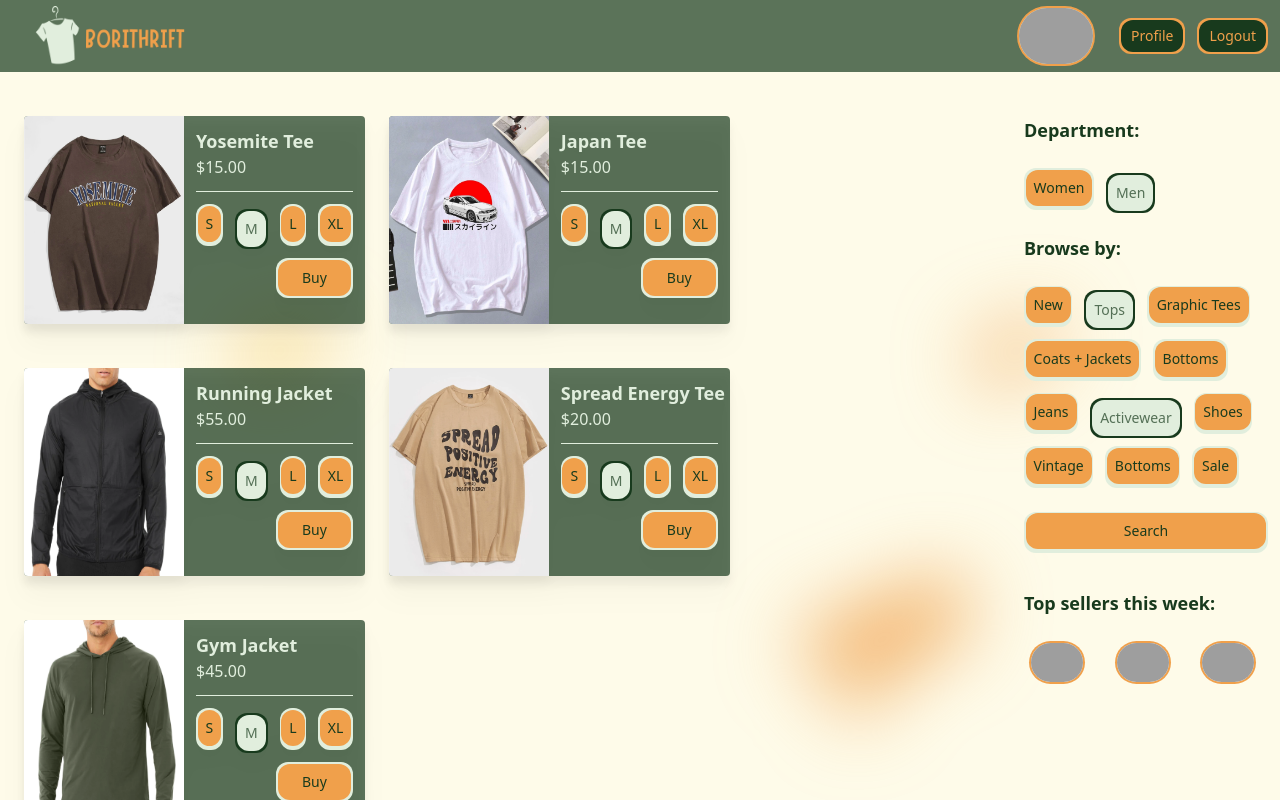
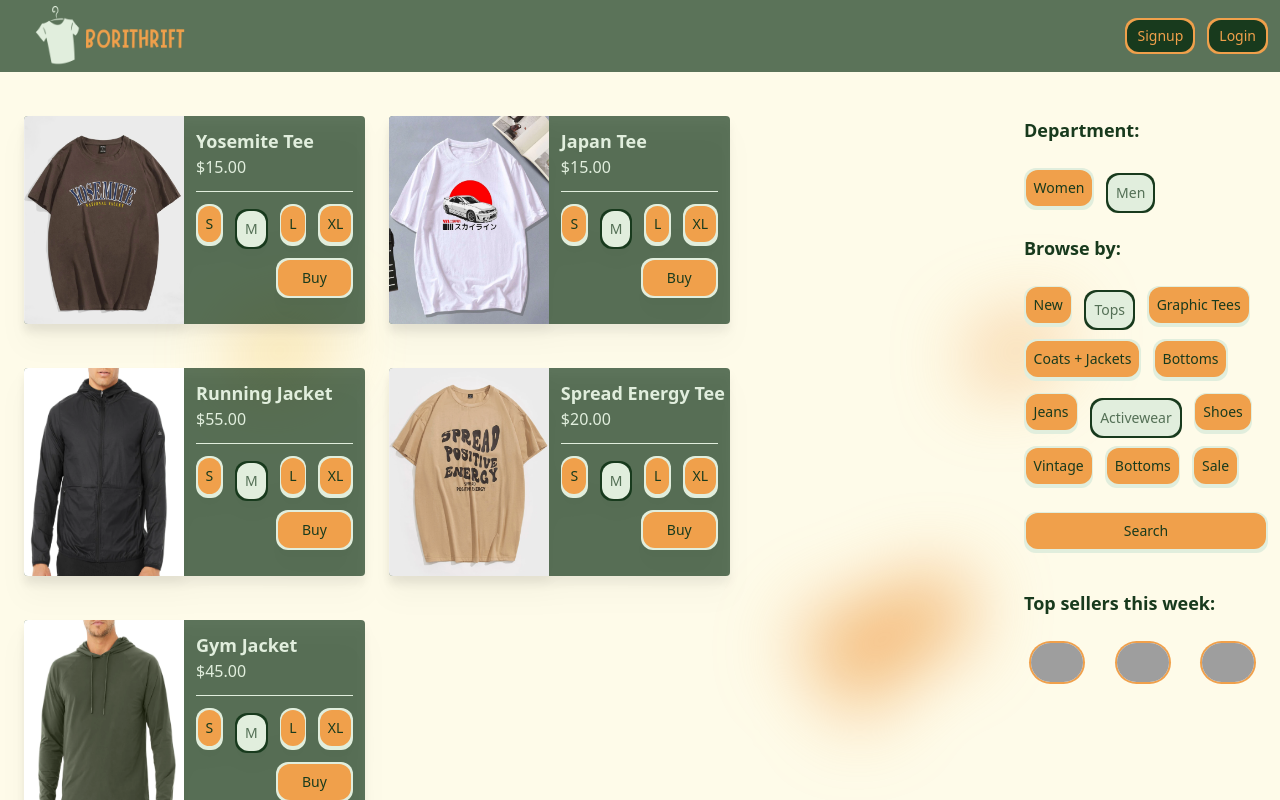
Before and after one commit to Linerah/Borithrift, a Flask app: page /landing in a window 1280 px wide. Run offline with Flask 2, Linux system fonts and the light colour scheme; some libraries are stand-ins or nearby versions; grey boxes are pictures that could not be loaded.

Commit message:
added session and changed status in the landing when loged in

```diff
--- a/app.py
+++ b/app.py
@@ -18,6 +18,9 @@ from flask import Flask
 from flask import render_template
 from flask import request, redirect
 from flask_pymongo import PyMongo
+from flask import session
+from User import User
+import secrets
 
 # -- Initialization section --
 app = Flask(__name__)
@@ -31,18 +34,49 @@ app.config['MONGO_URI'] = "mongodb+srv://admin:uEu9OcSgs1v42KG2@cluster0.3kizj.m
 #Initialize PyMongo
 mongo = PyMongo(app)
 
+# -- Session data --
+app.secret_key = secrets.token_urlsafe(16)
+
+# Fake users - DB
+victor = User("victor@whereever.com", "a12341231", "victorandresvega")
+josue = User("josue@whereever.com", "b5678567857", "josueestr")
+kevin = User("kevin@whereever.com", "c0000000000", "kevilin")
+all_users= {"victorandresvega": victor,"josueestr": josue,"kevilin": kevin}
+
 # -- Routes section --
-# INDEX Route
+# LOGIN Route
 @app.route('/')
-@app.route('/index')
-def index():
-    return render_template('index.html')
+@app.route('/login', methods = ['GET', 'POST'])
+def login():
+    if request.method == 'GET':
+        return render_template('index.html')
+    else:
+        username = request.form['username']
+        if username not in all_users:
+            return 'Invalid username or password.'
+        else:
+            user = all_users[username]
+            password = request.form['password']
+            password_correct = user.compare_password(password)
+            if(password_correct):
+                session['username'] = request.form['username']
+                return redirect('/landing')
+            else:
+               return 'Invalid username or password.'
+
+
+# LOGOUT Route
+@app.route('/logout')
+def logout():
+    session.clear()
+    return redirect('/landing')
 
 # LANDING Route
 @app.route('/landing')
 def landing():
     return render_template('landing.html')
 
+# PROFILE Route
 @app.route('/profile')
 def profile():
     return render_template('Profile.html')
--- a/templates/landing.html
+++ b/templates/landing.html
@@ -39,15 +39,22 @@
             <div id="logo" class="flex w-1/2 items-center">
                 <img class="pl-3 h-52 rounded" src="./static/images/Borithrift-1000.png" alt="puerto rico flag" srcset="">
             </div>
-            <div class="flex items-center w-1/2">
+            {% if session %}
+            <div class="flex flex-row-reverse items-center ml-auto">
                 <div class="user-img-container ">
-                    <img class="user-img" src="https://avatars.dicebear.com/api/avataaars/kevin%20linera.svg" alt="person" srcset="">
+                    <img class="user-img" src="https://avatars.dicebear.com/api/avataaars/{{ session['username'] }}%20.svg" alt="person" srcset="">
                 </div>
                 <!-- need to change it so the text stays inside the container, when we change size  -->
                 <div class="header-button-container"><button class="header-button"><a href="/profile">Profile</a></button></div>
-                <div class="header-button-container"><button class="header-button"> <a href="/index">Logout</a></button></div>
+                <div class="header-button-container"><button class="header-button"> <a href="/logout">Logout</a></button></div>
+            </div>
+            {% else %}
+            <div class="flex flex-row-reverse items-center w-1/2">
+                <div class="header-button-container"><button class="header-button"><a href="/login">Login</a></button></div>
+                <div class="header-button-container"><button class="header-button"> <a href="/signup">Signup</a></button></div>
+            </div>
+            {% endif %}
 
-            </div>
         </header>
         <div class="flex h-main w-auto">
             <div class="flex pl-3 pr-3 flex-wrap content-start w-4/5 overflow-scroll z-10">
```
Also changed, not shown: templates/index.html (+7 -9 lines).
